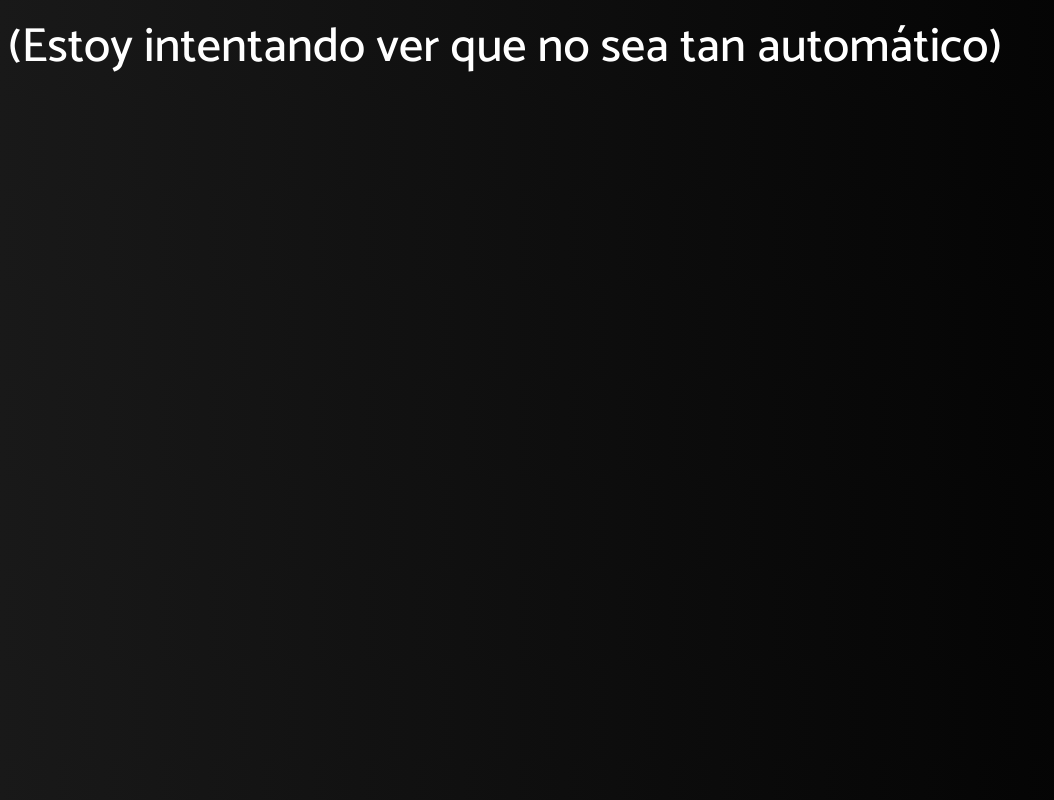
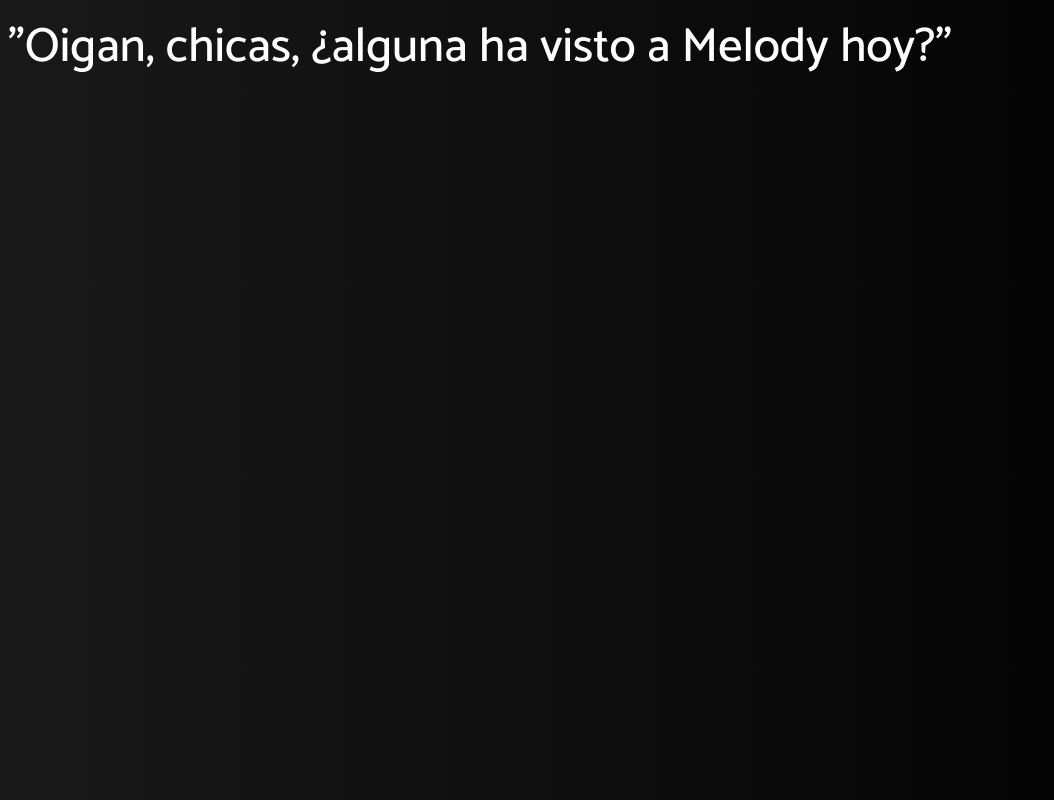
Before and after one commit to projecthelix/Melody, a plain HTML site: page Lore.html in a window 1280 px wide. Shown: the whole page, without its empty margins (0-1054 px from the left). Drawn offline with Linux system fonts and the light colour scheme.

Commit message:
Más lore añadido
Fragmento de una conversación añadida en la subpágina, así como una actualización del link de datos.

```diff
--- a/Funciones.js
+++ b/Funciones.js
@@ -1,5 +1,5 @@
  const typewriter = new Typewriter('#typewriter', {
-                        delay: 10,
+                        delay: 0,
                         deleteSpeed: 0,
                         });
 
@@ -7,10 +7,48 @@
                                  // hide cursor
                                  state.elements.cursor.style.display = 'none'
                         })
-                        typewriter.typeString('(Pendiente...)')
-                            typewriter.pauseFor(2500)
+                        typewriter.typeString('"Oigan, chicas, ¿alguna ha visto a Melody hoy?"')
+                            typewriter.pauseFor(5000)
                             .deleteAll(0)
-                            .pauseFor(500)
-                            .typeString('(Estoy intentando ver que no sea tan automático)')
+                            .typeString('"¿Eh? ¿Qué te pasa con ella ahora?"')
+                            .pauseFor(4000)
+                            .deleteAll(0)
+                            .typeString('"Es solo que no se ha aparecido por las prácticas estos días... ¿Se habrá enfermado?"')
+                            .pauseFor(7000)
+                            .deleteAll(0)
+                            .typeString('"A saber. No me importa."')
                             .pauseFor(2500)
+                            .deleteAll(0)
+                            .typeString('"Buenas tardes, chicas. Melody no está enferma, pero ya no está cursando aquí."')
+                            .pauseFor(7000)
+                            .deleteAll(0)
+                            .typeString('<b>"¡¿QUÉ!?"</b>')
+                            .pauseFor(2000)
+                            .deleteAll(0)
+                            .typeString('"Profesora, ¿desde cuándo ha sido eso?"')
+                            .pauseFor(4000)
+                            .deleteAll(0)
+                            .typeString('"La semana pasada. Sus padres han hecho todo el trámite para Grecia."')
+                            .pauseFor(6000)
+                            .deleteAll(0)
+                            .typeString('"Esa estúpida... Además de mala compañera, nos deja plantadas para irse a vivir la vida."')
+                            .pauseFor(7000)
+                            .deleteAll(0)
+                            .typeString('"Bueno, cada quien tiene su camino. De seguro se pueden comunicar con ella para hablarle. Nos vemos en clase."')
+                            .pauseFor(8000)
+                            .deleteAll(0)
+                            .typeString('"Pero ni siquiera tenemos su número... <i>sniff</i>"')
+                            .pauseFor(4000)
+                            .deleteAll(0)
+                            .typeString('"Entonces su hermano sabrá algo más, ¿no?"')
+                            .pauseFor(4000)
+                            .deleteAll(0)
+                            .typeString('"Quizás..."')
+                            .pauseFor(2000)
+                            .deleteAll(0)
+                            .typeString('"¡Hmph! Me cansé de oír su nombre. Soluciónenlo por su cuenta, que me voy."')
+                            .pauseFor(6000)
+                            .deleteAll(0)
+                            .changeDelay(100)
+                            .typeString('<i>Primero Aria, y ahora ella se va también... ¿Por qué esas dos son tan estúpidas?<i>')
                             .start();
```
Also changed, not shown: index.html (+1 -1 lines).
